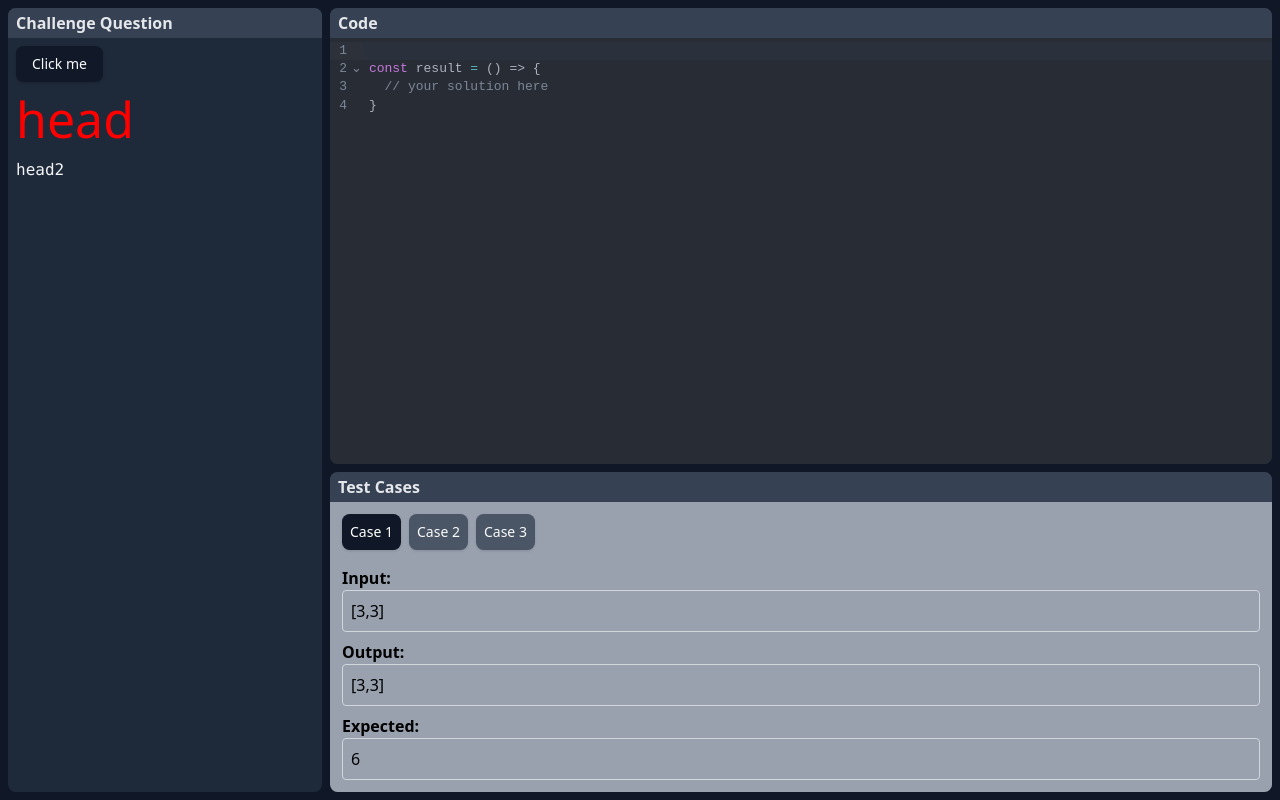
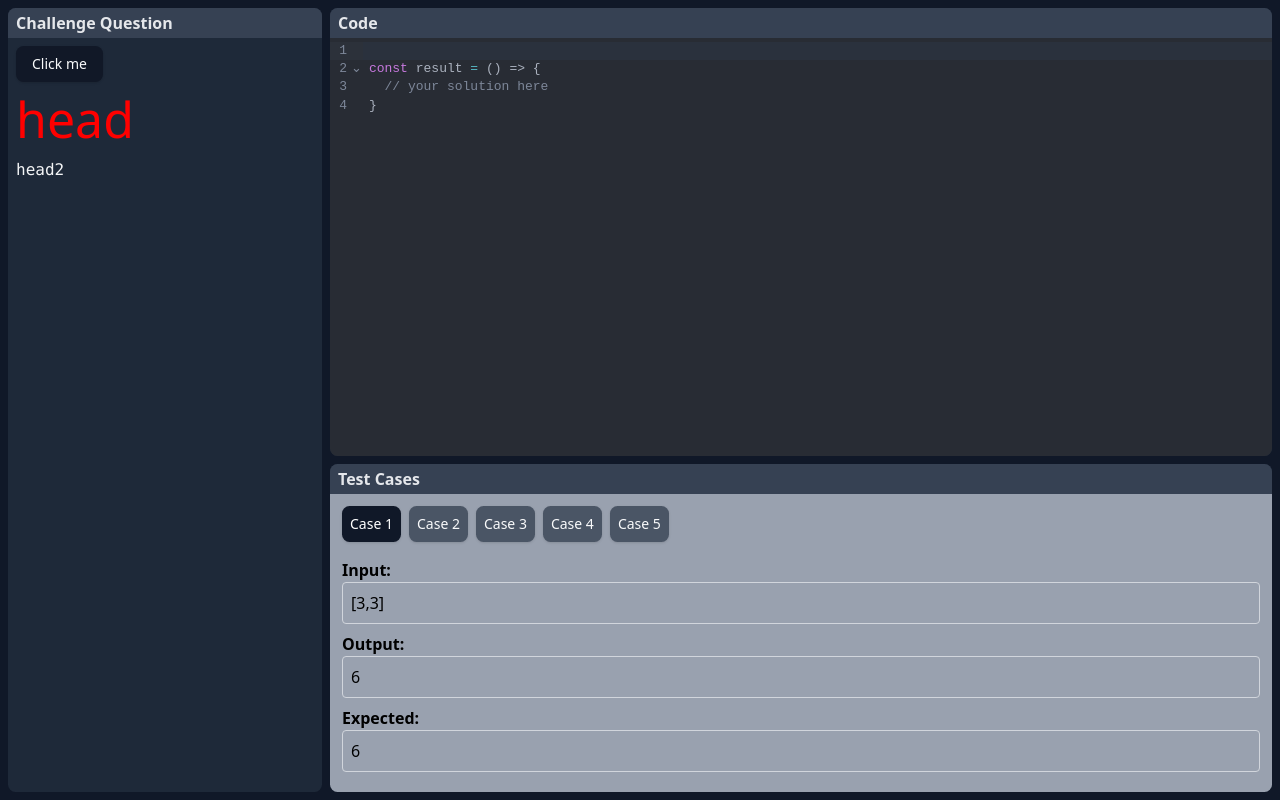
Before and after one commit to Yonava/code-swap, a React (Vite) app in the folder client/: page /challenge in a window 1280 px wide. Built offline with nearby package versions, Linux system fonts and the light colour scheme.

Commit message:
Componentize test cases #3
- Break down test cases into more modular components

```diff
--- /dev/null
+++ b/client/src/components/test-cases/DisplayInput.tsx
@@ -0,0 +1,17 @@
+export type DisplayInputProps = {
+  title: string;
+  value: string;
+};
+
+export function DisplayInput({ title, value }: DisplayInputProps) {
+  return (
+    <>
+      <p className="font-bold">{title}</p>
+      <input
+        className="w-full p-2 mb-2 border border-gray-300 rounded"
+        value={value}
+        readOnly
+      />
+    </>
+  );
+}
--- a/client/src/components/test-cases/DisplayTestCases.tsx
+++ /dev/null
@@ -1,36 +0,0 @@
-import React from 'react';
-
-export type DisplayTestCaseProps = {
-  input: string;
-  output: string;
-  expected: string;
-};
-
-export const DisplayTestCase: React.FC<DisplayTestCaseProps> = ({
-  input,
-  output,
-  expected,
-}) => {
-  return (
-    <div>
-      <p className="font-bold">Input:</p>
-      <input
-        className="w-full p-2 mb-2 border border-gray-300 rounded"
-        value={input}
-        readOnly
-      />
-      <p className="font-bold">Output:</p>
-      <input
-        className="w-full p-2 mb-2 border border-gray-300 rounded"
-        value={output}
-        readOnly
-      />
-      <p className="font-bold">Expected:</p>
-      <input
-        className="w-full p-2 border border-gray-300 rounded"
-        value={expected}
-        readOnly
-      />
-    </div>
-  );
-};
--- a/client/src/components/test-cases/TestCases.tsx
+++ b/client/src/components/test-cases/TestCases.tsx
@@ -1,14 +1,16 @@
 import { useState } from 'react';
 import { Button } from '../ui/Button';
-import { DisplayTestCase } from './DisplayTestCases';
+import { TestsDisplay } from './TestsDisplay';
 
 export const TestCases = () => {
   const [activeTab, setActiveTab] = useState(1);
 
   const testCases = [
-    { id: 1, input: '[3,3]', output: '[3,3]', expected: '6' },
-    { id: 2, input: '[1,2,3]', output: '5', expected: '[1,2,3]' },
-    { id: 3, input: '[2,4,6]', output: '10', expected: '[2,4,6]' },
+    { id: 1, input: '[3,3]', output: '6', expected: '6' },
+    { id: 2, input: '[1,2,3]', output: '6', expected: '6' },
+    { id: 3, input: '[2,4,6]', output: '12', expected: '12' },
+    { id: 4, input: '[2,4,6]', output: '13', expected: '12' },
+    { id: 5, input: '[2,4,6]', output: '14', expected: '12' },
   ];
 
   return (
@@ -27,7 +29,7 @@ export const TestCases = () => {
       {testCases.map(
         (tc) =>
           activeTab === tc.id && (
-            <DisplayTestCase
+            <TestsDisplay
               key={tc.id}
               input={tc.input}
               output={tc.output}
--- /dev/null
+++ b/client/src/components/test-cases/TestsDisplay.tsx
@@ -0,0 +1,26 @@
+import { DisplayInput } from './DisplayInput';
+
+export type TestsDisplayProps = {
+  input: string;
+  output: string;
+  expected: string;
+};
+
+export function TestsDisplay({ input, output, expected }: TestsDisplayProps) {
+  return (
+    <div>
+      <DisplayInput
+        title="Input:"
+        value={input}
+      />
+      <DisplayInput
+        title="Output:"
+        value={output}
+      />
+      <DisplayInput
+        title="Expected:"
+        value={expected}
+      />
+    </div>
+  );
+}
```
